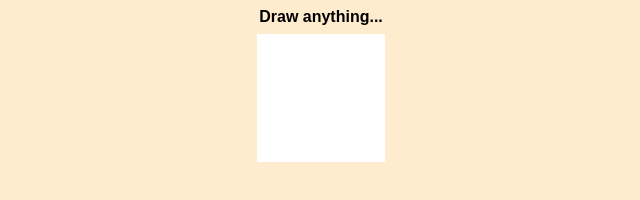
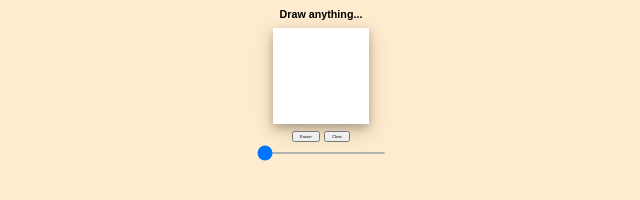
Before and after one commit to Gharte15/Etch-a-Sketch, a plain HTML site: page index.html in a window 1280 px wide. Shown: the whole page, without its empty margins (319-959 px from the left). Drawn offline with Linux system fonts and the light colour scheme.

Commit message:
Added buttons and slider

```diff
--- a/index.html
+++ b/index.html
@@ -8,8 +8,16 @@
     <title>Etch-a-Sketch</title>
 </head>
 <body>
-    <h4 class="header">Draw anything...</h4>
-    <div id="grid-container">
+    <h6 class="header">Draw anything...</h6>
+    <div id="container">
+        <div id="grid-container"></div>
+        <div id="tools-container">
+            <button id="eraseBtn">Eraser</button>
+            <button id="clearBtn">Clear</button>
+        </div>
+        <div class="slider-container">
+            <input type="range" min="16" max="100" value="16" step="4" id="size-slider" class="slider">
+        </div>
     </div>
     <script src="script.js"></script>
 </body>
--- a/script.js
+++ b/script.js
@@ -1,17 +1,29 @@
 const gridContainer = document.querySelector('#grid-container');
-const DIMENSION = 16;
+const btnEraser = document.querySelector('#eraseBtn');
+const btnClear = document.querySelector('#clearBtn');
+const sizeSlider = document.getElementById('size-slider')
 
-function createGrid() {
-    for (let i = 0; i < DIMENSION * DIMENSION; i++) {
+const DEFAULT_GRID_SIZE = 16;
+
+let mouseDown = false
+document.body.onmousedown = () => (mouseDown = true)
+document.body.onmouseup = () => (mouseDown = false)
+
+function createGrid(gridSize) {
+    for (let i = 0; i < gridSize * gridSize; i++) {
         const square = document.createElement('div');
         square.classList.add("square");
-        square.addEventListener('click', changeSquareColor, false);
+        square.addEventListener('mouseover', changeColor);
+        square.addEventListener('mousedown', changeColor);
         gridContainer.appendChild(square);
     }
 }
 
-function changeSquareColor(e) {
-    this.style.backgroundColor = "BLACK";
+function changeColor(e) {
+    if (e.type === 'mouseover' && !mouseDown) return
+    e.target.style.backgroundColor = "BLACK";
 }
 
-createGrid();
+window.onload = () => {
+    createGrid(DEFAULT_GRID_SIZE);
+}
--- a/style.css
+++ b/style.css
@@ -9,16 +9,42 @@ body {
     font-family: Arial, Helvetica, sans-serif;
 }
 
+button {
+    font-size: 4px;
+}
+
+
+#container {
+    display: flex;
+    flex-direction: column;
+    align-items: center;
+}
+
 #grid-container {
+    width: 96px;
     display: grid;
+    grid-template-columns: repeat(16,6px);
+    grid-template-rows: repeat(16, 6px);
+    box-shadow: 0 4px 8px 0 rgb(0 0 0 / 20%), 0 6px 20px 0 rgb(0 0 0 / 19%);
+}
+
+.slider-container {
+    margin: 8px;
+    display: flex;
+    align-items: center;
     justify-content: center;
-    grid-template-columns: repeat(16,8px);
-    grid-template-rows: repeat(16, 8px);
+    height: 100%;
+}
+
+.slider {
+    height: 2px;
+    border-radius: 2px;
+    position: relative;
+    width: 100%;
+    text-align: center;
 }
 
 .square {
-    width: 8px;
-    height: 8px;
     background-color: white;
 }
 
```
